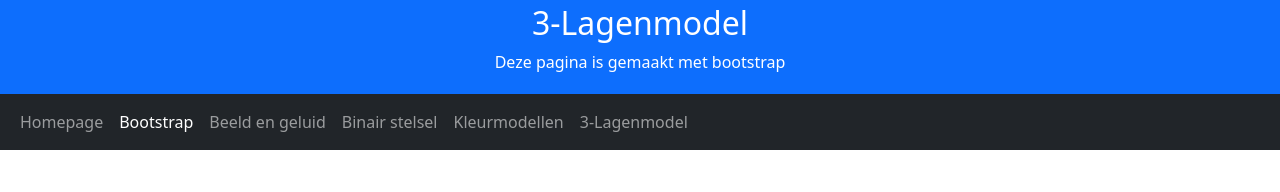
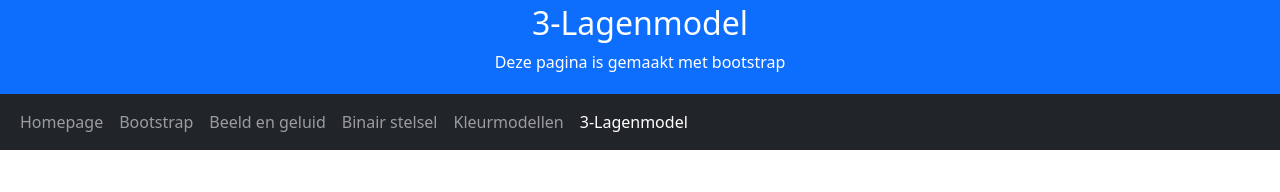
Before and after one commit to Jdotmm/Jdotmm.github.io, a plain HTML site: page 3lagenmodel.html in a window 1280 px wide. Shown: the top 192 px of the page. Drawn offline with nearby package versions, Linux system fonts and the light colour scheme.

Commit message:
active tag toegevoegd aan de pagina voor de navbar

```diff
--- a/3lagenmodel.html
+++ b/3lagenmodel.html
@@ -24,7 +24,7 @@
         <a class="nav-link" href="index.html">Homepage</a>
       </li>
       <li class="nav-item">
-        <a class="nav-link active" href="bootstrap.html">Bootstrap</a>
+        <a class="nav-link" href="bootstrap.html">Bootstrap</a>
       </li>
       <li class="nav-item">
         <a class="nav-link" href="bootstrapbitmap.html">Beeld en geluid</a>
@@ -36,7 +36,7 @@
         <a class="nav-link" href="bootstrapkleurmodellen.html">Kleurmodellen</a>
       </li>
       <li class="nav-item">
-        <a class="nav-link" href="3lagenmodel.html">3-Lagenmodel</a>
+        <a class="nav-link active" href="3lagenmodel.html">3-Lagenmodel</a>
       </li>
 
     </ul>
```
